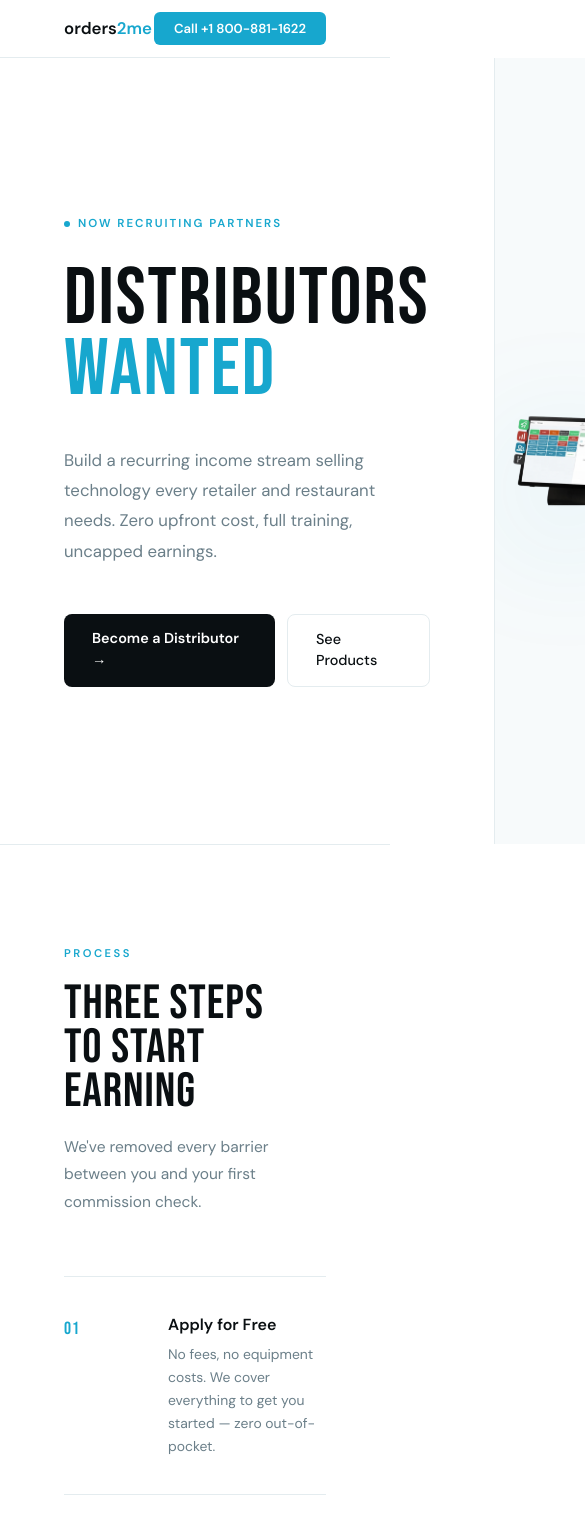
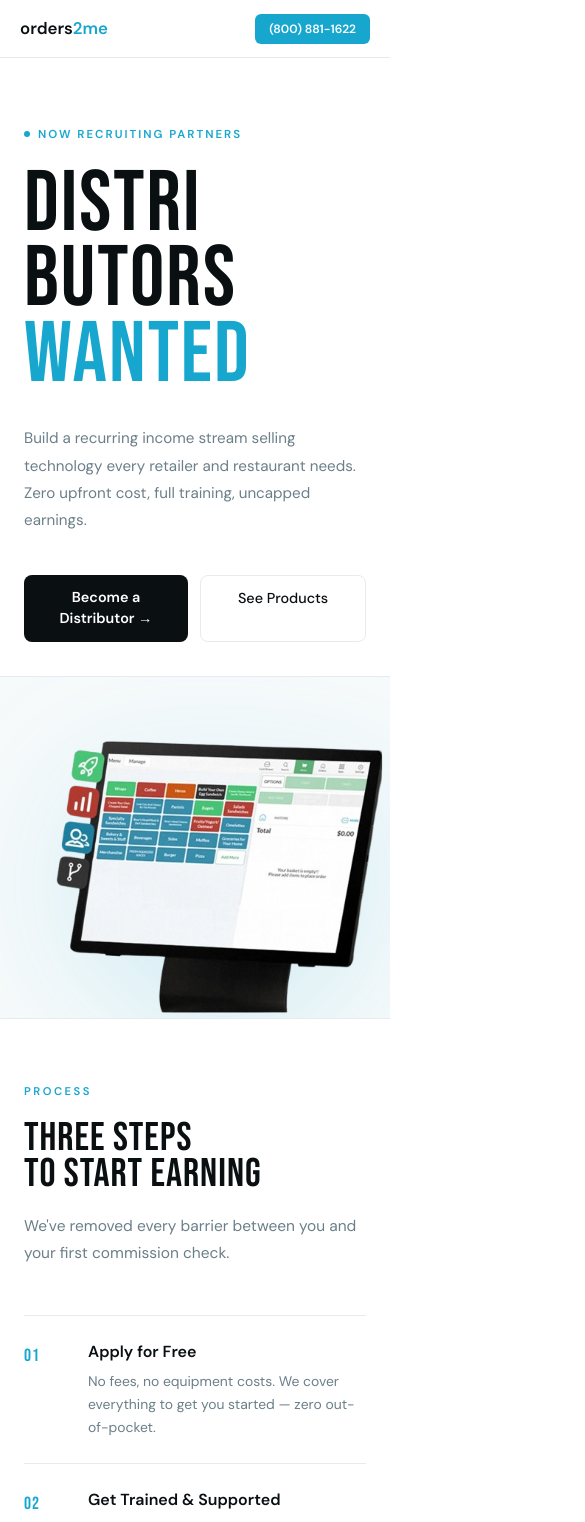
Before and after one commit to Orders2me-dev/distributor-page, a Next.js app: page / in a window 390 px wide. Shown: the top 1522 px of the page, 585 px wide, since content can reach past the window. Built offline with nearby package versions, Linux system fonts and the light colour scheme.

Commit message:
optimize for Mobile

```diff
--- /dev/null
+++ b/app/hooks/useIsMobile.ts
@@ -0,0 +1,17 @@
+"use client";
+
+import { useState, useEffect } from "react";
+
+export function useIsMobile(breakpoint = 768) {
+  const [isMobile, setIsMobile] = useState(false);
+
+  useEffect(() => {
+    const mq = window.matchMedia(`(max-width: ${breakpoint}px)`);
+    setIsMobile(mq.matches);
+    const handler = (e: MediaQueryListEvent) => setIsMobile(e.matches);
+    mq.addEventListener("change", handler);
+    return () => mq.removeEventListener("change", handler);
+  }, [breakpoint]);
+
+  return isMobile;
+}
--- a/components/ApplyForm.tsx
+++ b/components/ApplyForm.tsx
@@ -2,6 +2,7 @@
 
 import { useState, type FormEvent } from "react";
 import Link from "next/link";
+import { useIsMobile } from "@/app/hooks/useIsMobile";
 
 interface FormState {
   name: string;
@@ -18,6 +19,7 @@ const fields: { label: string; key: keyof FormState; type: string; placeholder:
 export default function ApplyForm() {
   const [form, setForm] = useState<FormState>({ name: "", email: "", phone: "" });
   const [submitted, setSubmitted] = useState(false);
+  const isMobile = useIsMobile();
 
   const handleSubmit = (e: FormEvent<HTMLFormElement>) => {
     e.preventDefault();
@@ -25,28 +27,33 @@ export default function ApplyForm() {
   };
 
   return (
-    <section id="apply" style={{ background: "#0a0f12", padding: "100px 4rem" }}>
+    <section id="apply" style={{
+      background: "#0a0f12",
+      padding: isMobile ? "64px 1.5rem" : "100px 4rem",
+    }}>
       <div style={{
         maxWidth: 1200, margin: "0 auto",
-        display: "grid", gridTemplateColumns: "1fr 1fr",
-        gap: 80, alignItems: "center",
+        display: "grid",
+        gridTemplateColumns: isMobile ? "1fr" : "1fr 1fr",
+        gap: isMobile ? 48 : 80,
+        alignItems: "center",
       }}>
         <div>
           <h2 style={{
             fontFamily: "'Bebas Neue', sans-serif",
-            fontSize: "clamp(3.5rem, 6vw, 6rem)",
+            fontSize: isMobile ? "clamp(3rem, 14vw, 4.5rem)" : "clamp(3.5rem, 6vw, 6rem)",
             lineHeight: 0.9, color: "#fff", marginBottom: 20, letterSpacing: "1px",
           }}>
             READY TO<br /><span style={{ color: "#17a7ce" }}>GET STARTED?</span>
           </h2>
-          <p style={{ color: "#6b8a96", fontSize: "0.93rem", lineHeight: 1.75, marginBottom: 36 }}>
+          <p style={{ color: "#6b8a96", fontSize: "0.93rem", lineHeight: 1.75, marginBottom: 28 }}>
             Fill in your details and an orders2me representative will be in touch
             within 24 hours to walk you through the opportunity.
           </p>
           <div style={{ display: "flex", alignItems: "center", gap: 10, color: "#9ab5c0", fontSize: "0.85rem" }}>
-            <span>Or call us directly —</span>
-            <Link href="tel:8888700017" style={{ color: "#17a7ce", textDecoration: "none", fontWeight: 600 }}>
-              (888) 870-0017
+            <span>Or call us —</span>
+            <Link href="tel:8008811622" style={{ color: "#17a7ce", textDecoration: "none", fontWeight: 600 }}>
+              (800) 881-1622
             </Link>
           </div>
         </div>
@@ -57,12 +64,18 @@ export default function ApplyForm() {
             border: "1px solid rgba(255,255,255,0.08)", borderRadius: 16,
           }}>
             <div style={{ fontSize: "2.5rem", color: "#17a7ce", marginBottom: 16 }}>✓</div>
-            <h3 style={{ fontFamily: "'Bebas Neue', sans-serif", fontSize: "3rem", color: "#fff", marginBottom: 10 }}>
+            <h3 style={{
+              fontFamily: "'Bebas Neue', sans-serif",
+              fontSize: "3rem", color: "#fff", marginBottom: 10,
+            }}>
               YOU&apos;RE IN
             </h3>
             <p style={{ color: "#6b8a96", fontSize: "0.9rem", lineHeight: 1.6 }}>
               We&apos;ll be in touch within 24 hours.<br />
-              Questions? Call <Link href="tel:8888700017" style={{ color: "#17a7ce", textDecoration: "none" }}>(888) 870-0017</Link>
+              Questions? Call{" "}
+              <Link href="tel:8008811622" style={{ color: "#17a7ce", textDecoration: "none" }}>
+                (800) 881-1622
+              </Link>
             </p>
           </div>
         ) : (
--- a/components/Footer.tsx
+++ b/components/Footer.tsx
@@ -1,24 +1,36 @@
+"use client";
+
 import Link from "next/link";
+import { useIsMobile } from "@/app/hooks/useIsMobile";
 
 export default function Footer() {
+  const isMobile = useIsMobile();
+
   return (
     <footer style={{
-      borderTop: "1px solid #e4ecef", padding: "28px 4rem",
-      display: "flex", alignItems: "center", justifyContent: "space-between",
-      flexWrap: "wrap", gap: 12,
+      borderTop: "1px solid #e4ecef",
+      padding: isMobile ? "24px 1.5rem" : "28px 4rem",
+      display: "flex",
+      flexDirection: isMobile ? "column" : "row",
+      alignItems: isMobile ? "flex-start" : "center",
+      justifyContent: "space-between",
+      gap: 12,
     }}>
       <span style={{ fontWeight: 600, fontSize: "0.95rem", color: "#0a0f12" }}>
         orders<span style={{ color: "#17a7ce" }}>2me</span>
       </span>
       <span style={{ fontSize: "0.75rem", color: "#6b7f89" }}>
         All products subject to terms. See{" "}
-        <Link href="https://orders2me.com" style={{ color: "#17a7ce", textDecoration: "none", fontWeight: 600 }}>
-          orders2me.com
+        <Link href="https://orders2.me" style={{ color: "#17a7ce", textDecoration: "none", fontWeight: 600 }}>
+          orders2.me
         </Link>{" "}
         for details.
       </span>
-      <Link href="tel:8888700017" style={{ color: "#17a7ce", textDecoration: "none", fontSize: "0.75rem", fontWeight: 600 }}>
-        (888) 870-0017
+      <Link href="tel:8008811622" style={{
+        color: "#17a7ce", textDecoration: "none",
+        fontSize: "0.75rem", fontWeight: 600,
+      }}>
+        (800) 881-1622
       </Link>
     </footer>
   );
--- a/components/Hero.tsx
+++ b/components/Hero.tsx
@@ -3,12 +3,14 @@
 import Link from "next/link";
 import Image from "next/image";
 import { useState, useEffect } from "react";
+import { useIsMobile } from "@/app/hooks/useIsMobile";
 
 const images = ["/assets/pos2.png", "/assets/pos1.png"];
 
 export default function Hero() {
   const [current, setCurrent] = useState(0);
   const [fading, setFading] = useState(false);
+  const isMobile = useIsMobile();
 
   useEffect(() => {
     const interval = setInterval(() => {
@@ -16,9 +18,8 @@ export default function Hero() {
       setTimeout(() => {
         setCurrent((prev) => (prev + 1) % images.length);
         setFading(false);
-      }, 800); // fade duration
+      }, 800);
     }, 5000);
-
     return () => clearInterval(interval);
   }, []);
 
@@ -26,59 +27,62 @@ export default function Hero() {
     <section style={{
       minHeight: "100vh",
       display: "grid",
-      gridTemplateColumns: "1fr 1fr",
+      gridTemplateColumns: isMobile ? "1fr" : "1fr 1fr",
       paddingTop: 58,
     }}>
       {/* Left — copy */}
       <div style={{
-        padding: "10vh 4rem",
+        padding: isMobile ? "8vh 1.5rem 4vh" : "10vh 4rem",
         display: "flex",
         flexDirection: "column",
         justifyContent: "center",
-        borderRight: "1px solid #e4ecef",
+        borderRight: isMobile ? "none" : "1px solid #e4ecef",
+        borderBottom: isMobile ? "1px solid #e4ecef" : "none",
       }}>
         <div style={{
           display: "inline-flex", alignItems: "center", gap: 8,
           color: "#17a7ce", fontSize: "0.72rem", fontWeight: 600,
-          letterSpacing: "2px", textTransform: "uppercase", marginBottom: 32,
+          letterSpacing: "2px", textTransform: "uppercase", marginBottom: 24,
         }}>
-          <span style={{
-            width: 6, height: 6, borderRadius: "50%",
-            background: "#17a7ce", display: "inline-block",
-          }} />
+          <span style={{ width: 6, height: 6, borderRadius: "50%", background: "#17a7ce", display: "inline-block" }} />
           Now Recruiting Partners
         </div>
 
         <h1 style={{
           fontFamily: "'Bebas Neue', sans-serif",
-          fontSize: "clamp(5rem, 9vw, 9rem)",
+          fontSize: isMobile ? "clamp(4.5rem, 22vw, 7rem)" : "clamp(5rem, 9vw, 9rem)",
           lineHeight: 0.88,
           letterSpacing: "2px",
           color: "#0a0f12",
-          marginBottom: 40,
+          marginBottom: 32,
         }}>
-          DISTRIBUTORS<br />
+          DISTRI<br />BUTORS<br />
           <span style={{ color: "#17a7ce" }}>WANTED</span>
         </h1>
 
         <p style={{
-          fontSize: "1.05rem", color: "#6b7f89", lineHeight: 1.8,
-          maxWidth: 560, marginBottom: 48, fontWeight: 400,
+          fontSize: isMobile ? "0.95rem" : "1.05rem",
+          color: "#6b7f89", lineHeight: 1.8,
+          maxWidth: 560, marginBottom: 40, fontWeight: 400,
         }}>
           Build a recurring income stream selling technology every retailer and
           restaurant needs. Zero upfront cost, full training, uncapped earnings.
         </p>
 
-        <div style={{ display: "flex", gap: 12 }}>
+        <div style={{ display: "flex", gap: 12, flexWrap: "wrap" }}>
           <Link href="#apply" style={{
-            background: "#0a0f12", color: "#fff", padding: "14px 28px",
+            background: "#0a0f12", color: "#fff",
+            padding: isMobile ? "12px 22px" : "14px 28px",
             borderRadius: 8, fontSize: "0.9rem", fontWeight: 600, textDecoration: "none",
+            flex: isMobile ? "1" : "unset", textAlign: "center",
           }}>
             Become a Distributor →
           </Link>
           <Link href="#products" style={{
-            border: "1.5px solid #e4ecef", color: "#0a0f12", padding: "14px 28px",
+            border: "1.5px solid #e4ecef", color: "#0a0f12",
+            padding: isMobile ? "12px 22px" : "14px 28px",
             borderRadius: 8, fontSize: "0.9rem", fontWeight: 500, textDecoration: "none",
+            flex: isMobile ? "1" : "unset", textAlign: "center",
           }}>
             See Products
           </Link>
@@ -91,9 +95,10 @@ export default function Hero() {
         display: "flex",
         alignItems: "center",
         justifyContent: "center",
-        padding: "4rem",
+        padding: isMobile ? "3rem 2rem" : "4rem",
         position: "relative",
         overflow: "hidden",
+        minHeight: isMobile ? 280 : "auto",
       }}>
         {images.map((src, i) => (
           <Image
@@ -109,7 +114,9 @@ export default function Hero() {
               height: "auto",
               objectFit: "contain",
               filter: "drop-shadow(0 32px 64px rgba(23,167,206,0.15))",
-              opacity: current === i ? (fading && current === i ? 0 : 1) : (fading && (current + 1) % images.length === i ? 1 : 0),
+              opacity: current === i
+                ? (fading && current === i ? 0 : 1)
+                : (fading && (current + 1) % images.length === i ? 1 : 0),
               transition: "opacity 0.8s ease-in-out",
             }}
           />
--- a/components/HowItWorks.tsx
+++ b/components/HowItWorks.tsx
@@ -1,3 +1,6 @@
+"use client";
+
+import { useIsMobile } from "@/app/hooks/useIsMobile";
 import type { Step } from "@/app/types";
 
 const steps: Step[] = [
@@ -7,31 +10,60 @@ const steps: Step[] = [
 ];
 
 export default function HowItWorks() {
+  const isMobile = useIsMobile();
+
   return (
-    <section style={{ maxWidth: 1200, margin: "0 auto", padding: "100px 4rem" }}>
-      <div style={{ fontSize: "0.7rem", fontWeight: 600, letterSpacing: "2.5px", textTransform: "uppercase", color: "#17a7ce", marginBottom: 20 }}>
+    <section style={{
+      maxWidth: 1200, margin: "0 auto",
+      padding: isMobile ? "64px 1.5rem" : "100px 4rem",
+    }}>
+      <div style={{
+        fontSize: "0.7rem", fontWeight: 600, letterSpacing: "2.5px",
+        textTransform: "uppercase", color: "#17a7ce", marginBottom: 20,
+      }}>
         Process
       </div>
-      <h2 style={{ fontFamily: "'Bebas Neue', sans-serif", fontSize: "clamp(3rem, 5vw, 5rem)", lineHeight: 0.92, color: "#0a0f12", marginBottom: 20, letterSpacing: "1px" }}>
+
+      <h2 style={{
+        fontFamily: "'Bebas Neue', sans-serif",
+        fontSize: isMobile ? "clamp(2.5rem, 10vw, 3.5rem)" : "clamp(3rem, 5vw, 5rem)",
+        lineHeight: 0.92, color: "#0a0f12",
+        marginBottom: 20, letterSpacing: "1px",
+      }}>
         THREE STEPS<br />TO START EARNING
       </h2>
-      <p style={{ color: "#6b7f89", fontSize: "0.97rem", lineHeight: 1.75, maxWidth: 480, marginBottom: 60 }}>
+
+      <p style={{
+        color: "#6b7f89", fontSize: "0.97rem", lineHeight: 1.75,
+        maxWidth: 480, marginBottom: 48,
+      }}>
         We&apos;ve removed every barrier between you and your first commission check.
       </p>
 
       <div style={{ borderTop: "1px solid #e4ecef" }}>
         {steps.map((s) => (
           <div key={s.n} style={{
-            display: "grid", gridTemplateColumns: "80px 1fr",
-            gap: 24, padding: "36px 0",
-            borderBottom: "1px solid #e4ecef", alignItems: "start",
+            display: "grid",
+            gridTemplateColumns: isMobile ? "48px 1fr" : "80px 1fr",
+            gap: isMobile ? 16 : 24,
+            padding: isMobile ? "24px 0" : "36px 0",
+            borderBottom: "1px solid #e4ecef",
+            alignItems: "start",
           }}>
-            <div style={{ fontFamily: "'Bebas Neue', sans-serif", fontSize: "1.1rem", color: "#17a7ce", letterSpacing: "1px", paddingTop: 3 }}>
+            <div style={{
+              fontFamily: "'Bebas Neue', sans-serif",
+              fontSize: "1.1rem", color: "#17a7ce",
+              letterSpacing: "1px", paddingTop: 3,
+            }}>
               {s.n}
             </div>
             <div>
-              <div style={{ fontWeight: 600, fontSize: "1rem", marginBottom: 6, color: "#0a0f12" }}>{s.title}</div>
-              <div style={{ fontSize: "0.87rem", color: "#6b7f89", lineHeight: 1.65 }}>{s.desc}</div>
+              <div style={{ fontWeight: 600, fontSize: "1rem", marginBottom: 6, color: "#0a0f12" }}>
+                {s.title}
+              </div>
+              <div style={{ fontSize: "0.87rem", color: "#6b7f89", lineHeight: 1.65 }}>
+                {s.desc}
+              </div>
             </div>
           </div>
         ))}
--- a/components/Navbar.tsx
+++ b/components/Navbar.tsx
@@ -1,11 +1,17 @@
+"use client";
+
 import Link from "next/link";
+import { useIsMobile } from "@/app/hooks/useIsMobile";
 
 export default function Navbar() {
+  const isMobile = useIsMobile();
+
   return (
     <nav style={{
       position: "fixed", top: 0, left: 0, right: 0, zIndex: 100,
       display: "flex", alignItems: "center", justifyContent: "space-between",
-      padding: "0 4rem", height: 58,
+      padding: isMobile ? "0 1.25rem" : "0 4rem",
+      height: 58,
       background: "rgba(255,255,255,0.92)",
       backdropFilter: "blur(16px)",
       borderBottom: "1px solid #e4ecef",
@@ -13,11 +19,14 @@ export default function Navbar() {
       <span style={{ fontWeight: 600, fontSize: "1.05rem", color: "#0a0f12" }}>
         orders<span style={{ color: "#17a7ce" }}>2me</span>
       </span>
-      <Link href="tel:8888700017" style={{
-        background: "#17a7ce", color: "#fff", padding: "7px 20px",
-        borderRadius: 6, fontSize: "0.82rem", fontWeight: 600, textDecoration: "none",
+      <Link href="tel:8008811622" style={{
+        background: "#17a7ce", color: "#fff",
+        padding: isMobile ? "6px 14px" : "7px 20px",
+        borderRadius: 6,
+        fontSize: isMobile ? "0.75rem" : "0.82rem",
+        fontWeight: 600, textDecoration: "none",
       }}>
-        Call +1 800-881-1622
+        {isMobile ? "(800) 881-1622" : "Call +1 800-881-1622"}
       </Link>
     </nav>
   );
--- a/components/Products.tsx
+++ b/components/Products.tsx
@@ -1,64 +1,39 @@
+"use client";
+
+import { useIsMobile } from "@/app/hooks/useIsMobile";
 import type { Product } from "@/app/types";
 
 const coreProducts: Product[] = [
-  {
-    icon: "🛒",
-    name: "Online Ordering",
-    desc: "$199/mo · $299 setup — First-party ordering with no per-order % fees. Menu, hours & modifier control with text & email alerts.",
-  },
-  {
-    icon: "🖥️",
-    name: "O2M POS All-in-One",
-    desc: "$299/mo · $799 setup — POS + Payments + Online Ordering. Kitchen routing, staff management & unified menu across all channels.",
-  },
-  {
-    icon: "🔗",
-    name: "Integrate with POS",
-    desc: "$399/mo · $999 setup — Direct order injection into your existing POS. Inventory sync, menu mapping & advanced analytics.",
-  },
+  { icon: "🛒", name: "Online Ordering",    desc: "$199/mo · $299 setup — First-party ordering with no per-order % fees. Menu, hours & modifier control with text & email alerts." },
+  { icon: "🖥️", name: "O2M POS All-in-One", desc: "$299/mo · $799 setup — POS + Payments + Online Ordering. Kitchen routing, staff management & unified menu across all channels." },
+  { icon: "🔗", name: "Integrate with POS", desc: "$399/mo · $999 setup — Direct order injection into your existing POS. Inventory sync, menu mapping & advanced analytics." },
 ];
 
 const kioskProducts: Product[] = [
-  {
-    icon: "📟",
-    name: "Pay Per Kiosk",
-    desc: "$100/mo · $0 setup — Self-ordering kiosks on iPad or Android. Card + tap to pay with queue & kitchen printing.",
-  },
-  {
-    icon: "♾️",
-    name: "Unlimited Kiosks",
-    desc: "$500/mo · $500 setup — Unlimited devices per location. Priority support and menu A/B testing included.",
-  },
+  { icon: "📟", name: "Pay Per Kiosk",    desc: "$100/mo · $0 setup — Self-ordering kiosks on iPad or Android. Card + tap to pay with queue & kitchen printing." },
+  { icon: "♾️", name: "Unlimited Kiosks", desc: "$500/mo · $500 setup — Unlimited devices per location. Priority support and menu A/B testing included." },
 ];
 
 const addOns: Product[] = [
-  {
-    icon: "🌐",
-    name: "Website Management",
-    desc: "$100/mo · $500 setup — Hosting, SSL, unlimited updates & SEO hygiene. Everything managed for you.",
-  },
-  {
-    icon: "📱",
-    name: "Mobile Apps",
-    desc: "$100/mo · $500 setup — Branded native apps with push notifications and built-in customer loyalty.",
-  },
+  { icon: "🌐", name: "Website Management", desc: "$100/mo · $500 setup — Hosting, SSL, unlimited updates & SEO hygiene. Everything managed for you." },
+  { icon: "📱", name: "Mobile Apps",        desc: "$100/mo · $500 setup — Branded native apps with push notifications and built-in customer loyalty." },
 ];
 
-function ProductGrid({ products }: { products: Product[] }) {
+const processors = ["Stripe", "Heartland", "Authorize.Net", "Worldpay", "First Data", "Adyen", "Apple Pay", "Google Pay", "Visa", "Mastercard", "Amex", "Discover"];
+
+function ProductGrid({ products, isMobile }: { products: Product[]; isMobile: boolean }) {
+  const cols = isMobile ? 1 : products.length <= 2 ? products.length : 3;
   return (
     <div style={{
       display: "grid",
-      gridTemplateColumns: `repeat(${products.length <= 2 ? products.length : 3}, 1fr)`,
+      gridTemplateColumns: `repeat(${cols}, 1fr)`,
       border: "1px solid #e4ecef",
-      borderRadius: 16,
-      overflow: "hidden",
-      gap: 1,
-      background: "#e4ecef",
-      marginBottom: 48,
+      borderRadius: 16, overflow: "hidden",
+      gap: 1, background: "#e4ecef", marginBottom: 48,
     }}>
       {products.map((p) => (
-        <div key={p.name} style={{ background: "#fff", padding: "32px 28px" }}>
-          <span style={{ fontSize: "1.5rem", display: "block", marginBottom: 16 }}>{p.icon}</span>
+        <div key={p.name} style={{ background: "#fff", padding: isMobile ? "24px 20px" : "32px 28px" }}>
+          <span style={{ fontSize: "1.5rem", display: "block", marginBottom: 14 }}>{p.icon}</span>
           <div style={{ fontWeight: 600, fontSize: "0.95rem", color: "#0a0f12", marginBottom: 8 }}>{p.name}</div>
           <div style={{ fontSize: "0.8rem", color: "#6b7f89", lineHeight: 1.65 }}>{p.desc}</div>
         </div>
@@ -79,8 +54,13 @@ function SectionLabel({ children }: { children: string }) {
 }
 
 export default function Products() {
+  const isMobile = useIsMobile();
+
   return (
-    <section id="products" style={{ maxWidth: 1200, margin: "0 auto", padding: "100px 4rem" }}>
+    <section id="products" style={{
+      maxWidth: 1200, margin: "0 auto",
+      padding: isMobile ? "64px 1.5rem" : "100px 4rem",
+    }}>
       <div style={{
         fontSize: "0.7rem", fontWeight: 600, letterSpacing: "2.5px",
         textTransform: "uppercase", color: "#17a7ce", marginBottom: 20,
@@ -90,9 +70,8 @@ export default function Products() {
 
       <h2 style={{
         fontFamily: "'Bebas Neue', sans-serif",
-        fontSize: "clamp(3rem, 5vw, 5rem)",
-        lineHeight: 0.92, color: "#0a0f12",
-        marginBottom: 20, letterSpacing: "1px",
+        fontSize: isMobile ? "clamp(2.5rem, 10vw, 3.5rem)" : "clamp(3rem, 5vw, 5rem)",
+        lineHeight: 0.92, color: "#0a0f12", marginBottom: 20, letterSpacing: "1px",
       }}>
         PRODUCTS THAT<br />SELL THEMSELVES
       </h2>
@@ -106,29 +85,28 @@ export default function Products() {
       </p>
 
       <SectionLabel>Core Plans</SectionLabel>
-      <ProductGrid products={coreProducts} />
+      <ProductGrid products={coreProducts} isMobile={isMobile} />
 
       <SectionLabel>Kiosk Plans</SectionLabel>
-      <ProductGrid products={kioskProducts} />
+      <ProductGrid products={kioskProducts} isMobile={isMobile} />
 
       <SectionLabel>Add-Ons</SectionLabel>
-      <ProductGrid products={addOns} />
+      <ProductGrid products={addOns} isMobile={isMobile} />
 
-      {/* Payment processors */}
       <div style={{
-        marginTop: 16,
-        padding: "28px 32px",
-        border: "1px solid #e4ecef",
-        borderRadius: 16,
-        display: "flex",
-        alignItems: "center",
-        gap: 16,
-        flexWrap: "wrap",
+        marginTop: 16, padding: isMobile ? "20px" : "28px 32px",
+        border: "1px solid #e4ecef", borderRadius: 16,
+        display: "flex", alignItems: "center",
+        gap: 12, flexWrap: "wrap",
       }}>
-        <span style={{ fontSize: "0.75rem", fontWeight: 600, color: "#6b7f89", letterSpacing: "1px", textTransform: "uppercase", flexShrink: 0 }}>
+        <span style={{
+          fontSize: "0.75rem", fontWeight: 600, color: "#6b7f89",
+          letterSpacing: "1px", textTransform: "uppercase",
+          width: isMobile ? "100%" : "auto",
+        }}>
           Payments accepted
         </span>
-        {["Stripe", "Heartland", "Authorize.Net", "Worldpay", "First Data", "Adyen", "Apple Pay", "Google Pay", "Visa", "Mastercard", "Amex", "Discover"].map((p) => (
+        {processors.map((p) => (
           <span key={p} style={{
             fontSize: "0.78rem", fontWeight: 500, color: "#0a0f12",
             background: "#f7fafb", border: "1px solid #e4ecef",
```
